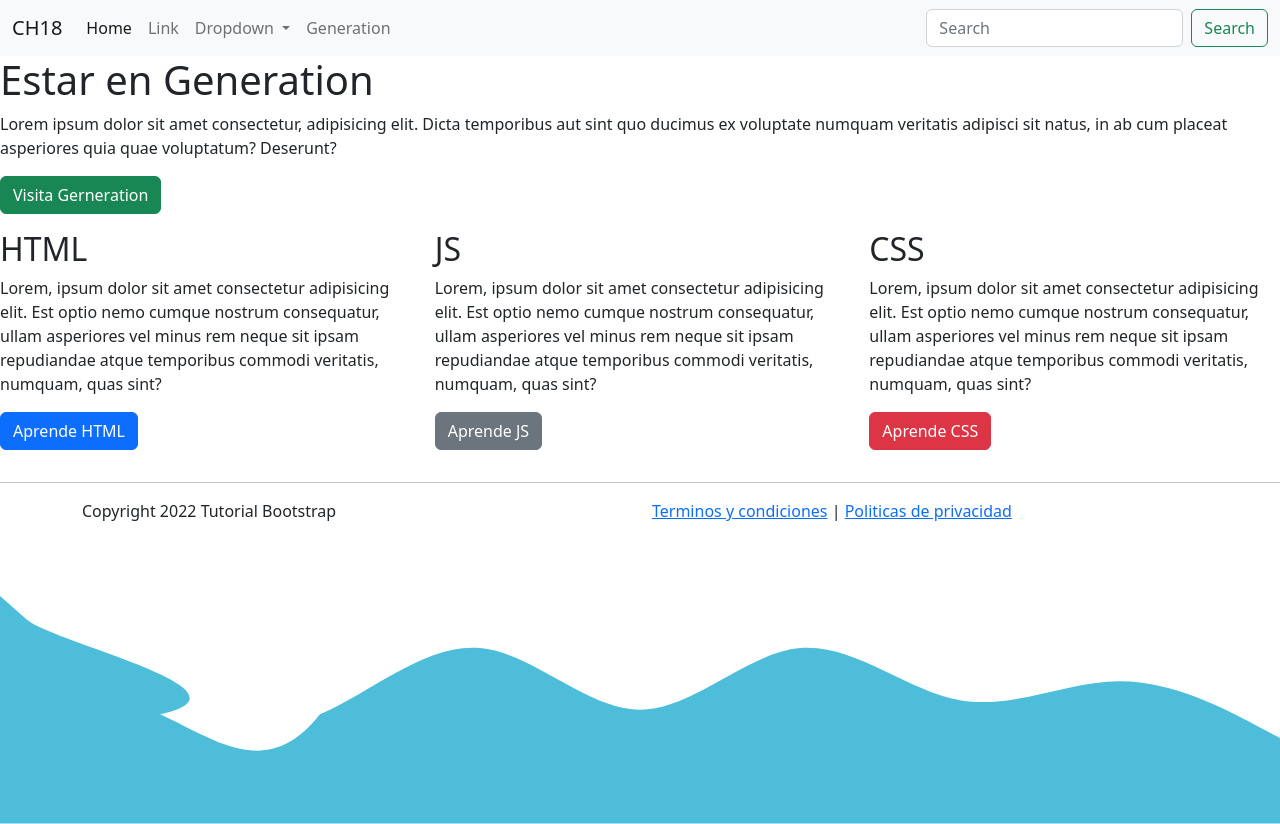
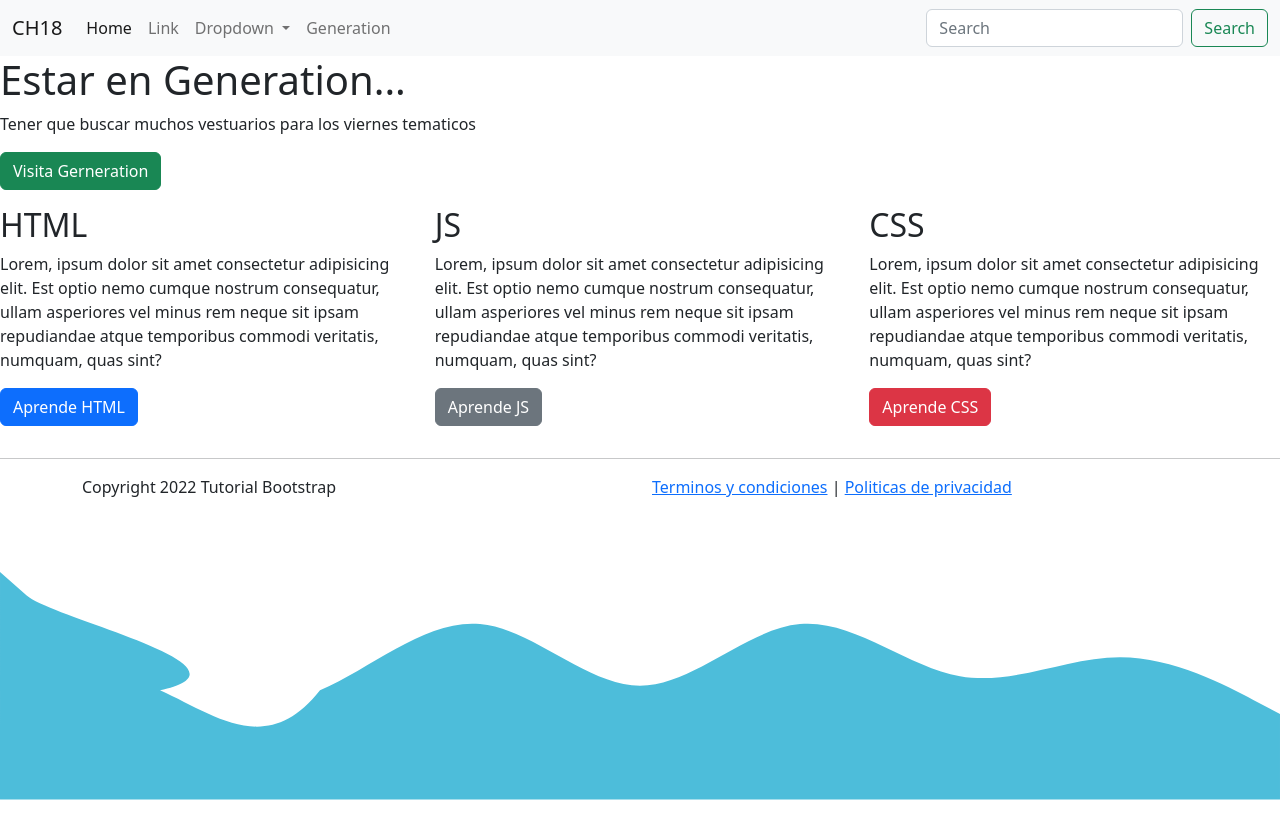
Before and after one commit to reytaquito/primerapractica, a plain HTML site: page index.html in a window 1280 px wide. After the commit the page ends 800 px from the top, so only its background shows below. Drawn offline with Linux system fonts and the light colour scheme.

Commit message:
ci: camhio de titulo y descripcion

```diff
--- a/index.html
+++ b/index.html
@@ -54,8 +54,8 @@
         <!-- Descreipcion de gerneration -->
         <div class="row">
             <div>
-                <h1>Estar en Generation</h1>
-                <p>Lorem ipsum dolor sit amet consectetur, adipisicing elit. Dicta temporibus aut sint quo ducimus ex voluptate numquam veritatis adipisci sit natus, in ab cum placeat asperiores quia quae voluptatum? Deserunt?</p>
+                <h1>Estar en Generation...</h1>
+                <p>Tener que buscar muchos vestuarios para los viernes tematicos</p>
                 <p><a href="https://mexico.generation.org/"
                     target="_blank"
                     class="btn btn-success"
```
